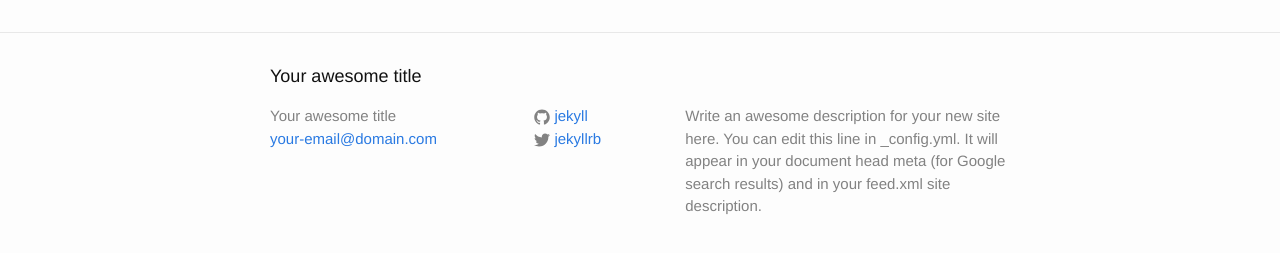
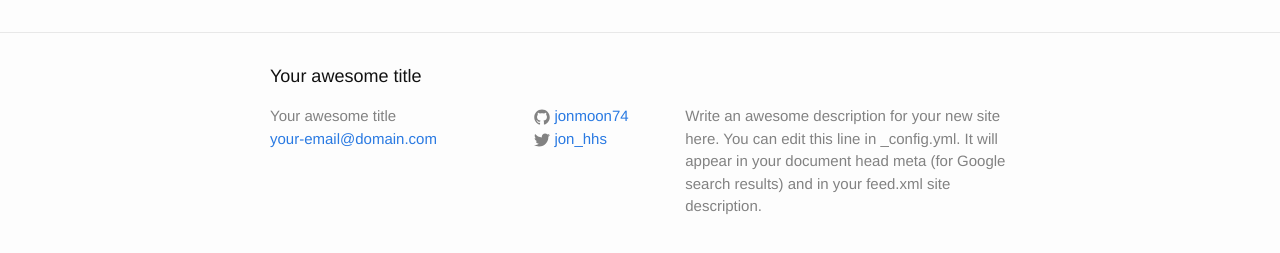
Before and after one commit to jonmoon74/jonmoon74.github.io, a Jekyll site: the page built from index.html, in a window 1280 px wide. Shown: the part 264-517 px from the top of the page. Built offline with Jekyll 4.4.1, drawn with Linux system fonts in a browser that asks for light colours.

Commit message:
personalisation of jekyll yml file

```diff
--- a/_config.yml
+++ b/_config.yml
@@ -13,9 +13,9 @@ description: > # this means to ignore newlines until "baseurl:"
   line in _config.yml. It will appear in your document head meta (for
   Google search results) and in your feed.xml site description.
 baseurl: "" # the subpath of your site, e.g. /blog
-url: "http://yourdomain.com" # the base hostname & protocol for your site
-twitter_username: jekyllrb
-github_username:  jekyll
+url: "http://sandbox.eclipse-hhs.com" # the base hostname & protocol for your site
+twitter_username: jon_hhs
+github_username:  jonmoon74
 
 # Build settings
 markdown: kramdown
```
